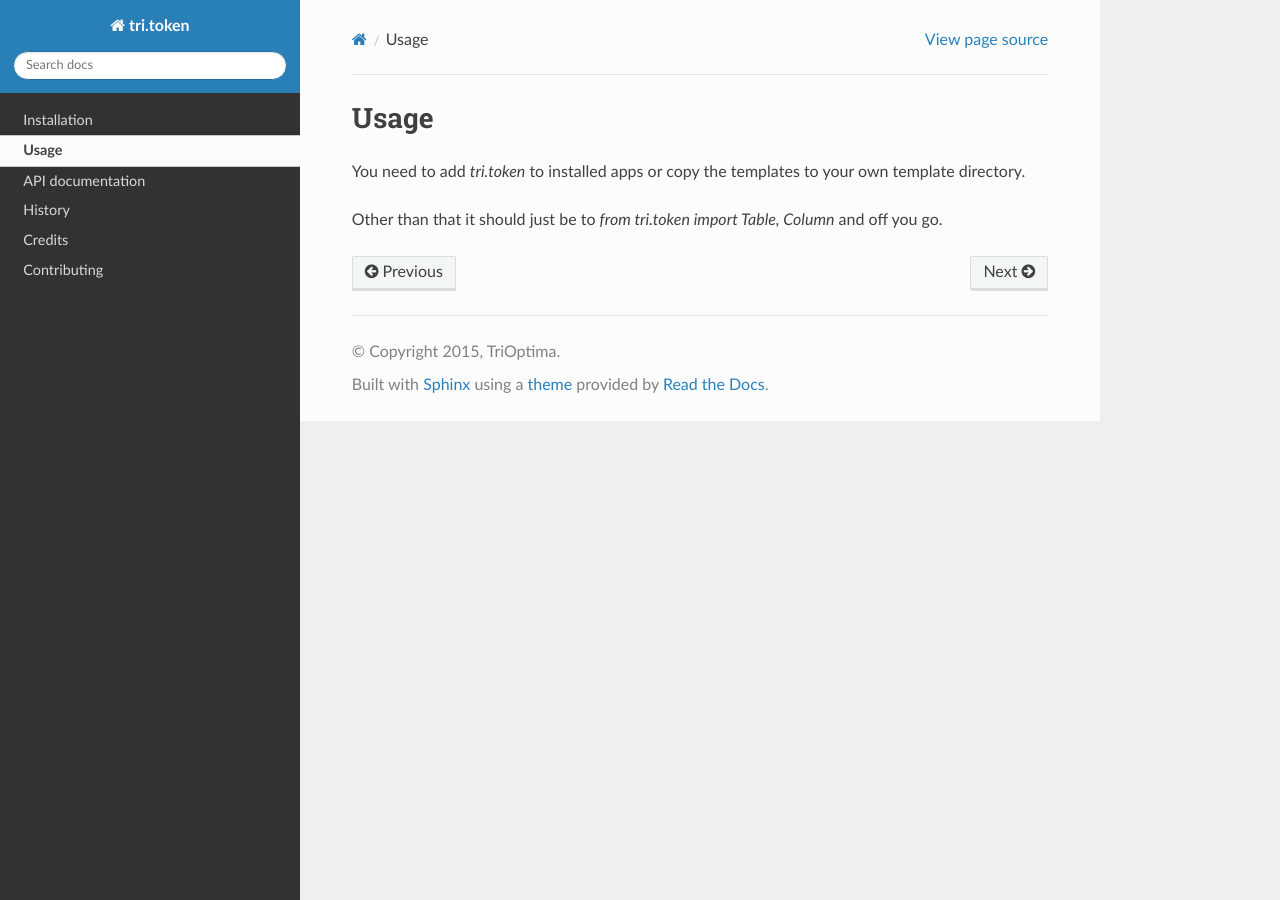
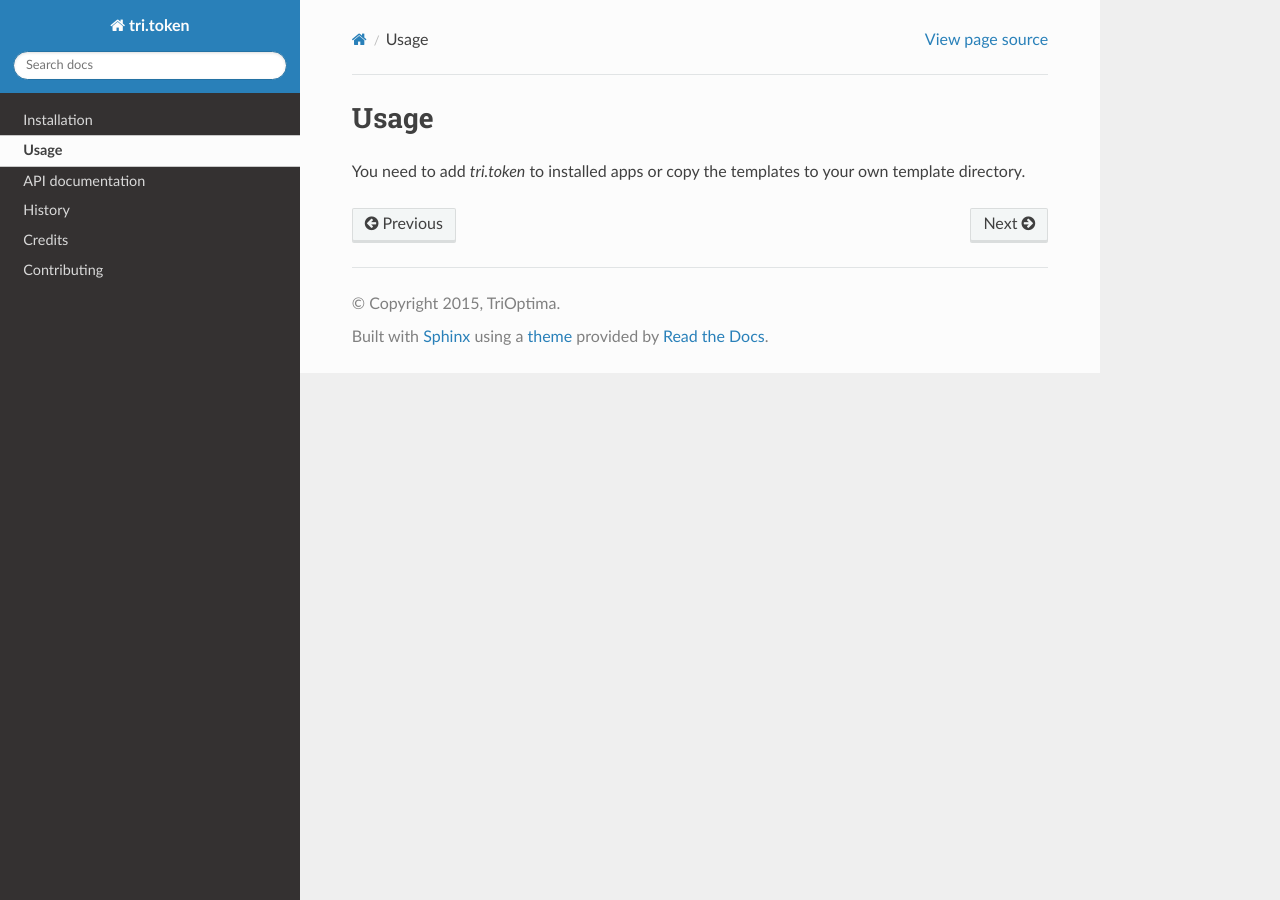
Before and after one commit to jlubcke/tri.token, a Sphinx documentation site: the page built from docs/usage.rst, in a window 1280 px wide. Built offline with Sphinx 7.4.7 and the Read the Docs theme 2.0.0, drawn with Linux system fonts in a browser that asks for light colours; the version number could not be read and is left out.

Commit message:
Removed erroneous line in docs/usage.rst.

```diff
--- a/docs/usage.rst
+++ b/docs/usage.rst
@@ -2,5 +2,3 @@ Usage
 =====
 
 You need to add `tri.token` to installed apps or copy the templates to your own template directory.
-
-Other than that it should just be to `from tri.token import Table, Column` and off you go.
```
